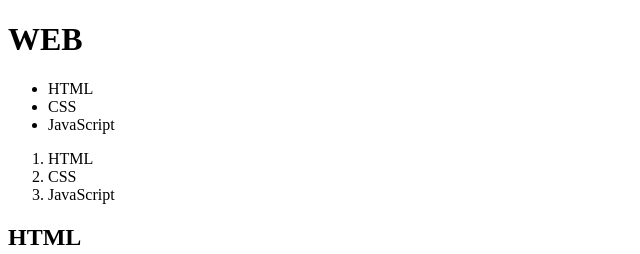
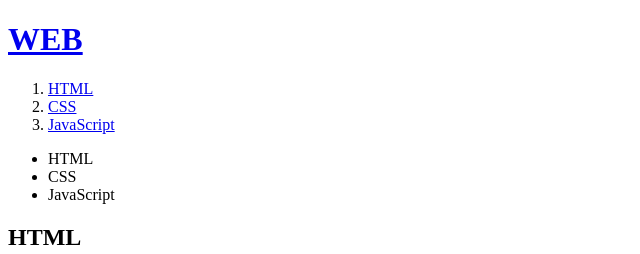
Before and after one commit to PlzMkItHappen/PlzMkItHappen.github.io, a plain HTML site: page memoWeb-1.html in a window 1280 px wide. Shown: the top 254 px of the page, without its empty margins (0-640 px from the left). Drawn offline with Linux system fonts and the light colour scheme; a script that the page names is missing.

Commit message:
Web-1 update
마지막 정리..?

```diff
--- a/memoWeb-1.html
+++ b/memoWeb-1.html
@@ -14,17 +14,17 @@
 </script>
 </head>
 <body>
-    <h1>WEB</h1>
+    <h1><a href="index.html">WEB</a></h1>
+    <ol>
+        <li><a href="1.html">HTML</a></li>
+        <li><a href="2.html">CSS</a></li>
+        <li><a href="3.html">JavaScript</a></li>
+    </ol>
     <ul>
         <li>HTML</li>
         <li>CSS</li>
         <li>JavaScript</li>
     </ul>
-    <ol>
-        <li>HTML</li>
-        <li>CSS</li>
-        <li>JavaScript</li>
-    </ol>
     <h2>HTML</h2>
     <img src="coding.jpg" width="25%">
     <br> 이미지 태그 img src="coding.jpg" width="50%" 순서 상관 없음 src=source
```
Also changed, not shown: 1.html (+1 -1 lines), 2.html (+1 -1 lines), 3.html (+1 -1 lines).
